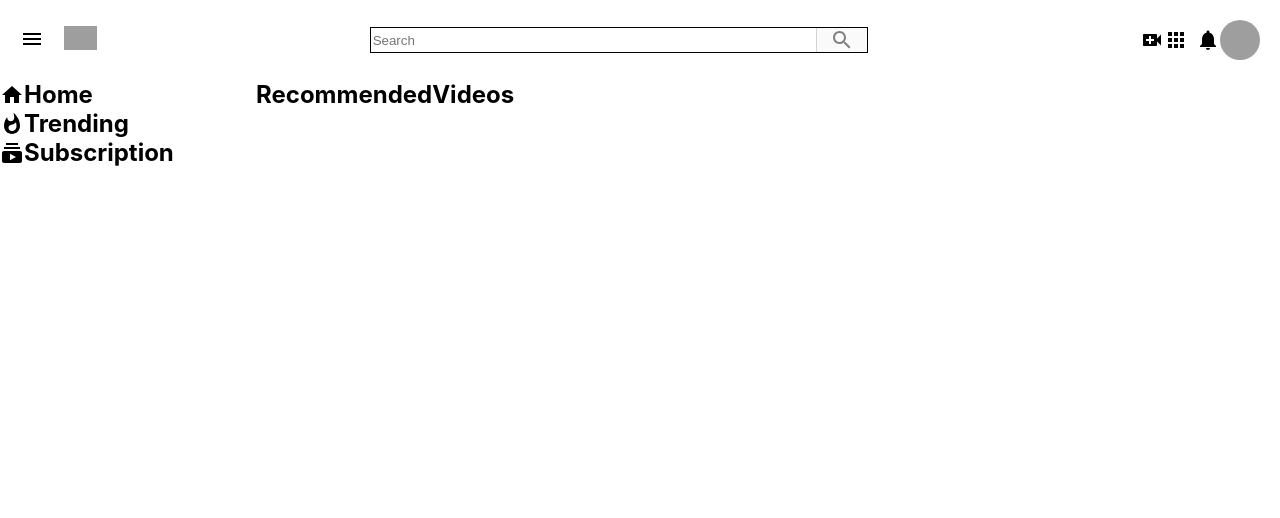
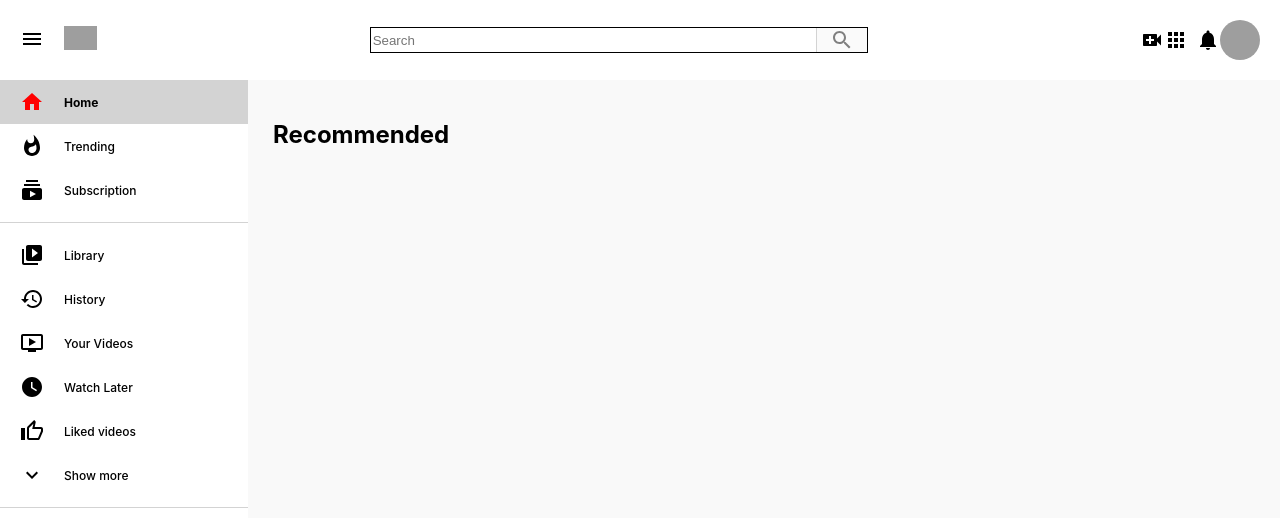
Before and after one commit to devarata/Youtube-clone, a React (Create React App) app: page / in a window 1280 px wide. Shown: the top 518 px of the page. Built offline with nearby package versions, Linux system fonts and the light colour scheme; grey boxes are pictures that could not be loaded.

Commit message:
Sidebar done

```diff
--- a/src/RecommendedVideos.css
+++ b/src/RecommendedVideos.css
@@ -1,3 +1,12 @@
 .recommendedVideos{
   flex: 0.8;
+  background-color: #f9f9f9;
+  padding: 40px 20px;
+  padding-bottom: 0;
+
 }
+
+.recommendedVideos > h2{
+  margin-left: 5px;
+  margin-bottom: 20px;
+}
--- a/src/RecommendedVideos.js
+++ b/src/RecommendedVideos.js
@@ -4,7 +4,7 @@
 function RecommendedVideos() {
   return (
     <div className="recommendedVideos">
-      <h2>RecommendedVideos</h2>
+      <h2>Recommended</h2>
     </div>
   )
 }
--- a/src/Sidebar.css
+++ b/src/Sidebar.css
@@ -1,3 +1,11 @@
 .sidebar{
   flex: 0.2;
 }
+
+.sidebar > hr{
+  height:1px;
+  border: 0;
+  background-color: lightgray;
+  margin-top: 10px;
+  margin-bottom: 10px;
+}
--- a/src/Sidebar.js
+++ b/src/Sidebar.js
@@ -4,15 +4,28 @@
 import HomeIcon from "@material-ui/icons/Home"
 import WhatshotIcon from "@material-ui/icons/Whatshot"
 import SubscriptionsIcon from "@material-ui/icons/Subscriptions"
+import VideoLibraryIcon from "@material-ui/icons/VideoLibrary"
+import HistoryIcon from "@material-ui/icons/History"
+import OndemandVideoIcon from "@material-ui/icons/OndemandVideo"
+import WatchLaterIcon from "@material-ui/icons/WatchLater"
+import ThumbUpAltOutlinedIcon from "@material-ui/icons/ThumbUpAltOutlined"
+import ExpandMoreOutlinedIcon from "@material-ui/icons/ExpandMoreOutlined"
 
 
 function Sidebar() {
   return (
     <div className="sidebar">
-    <SidebarRow Icon={HomeIcon} title="Home"/>
+    <SidebarRow selected Icon={HomeIcon} title="Home"/>
     <SidebarRow Icon={WhatshotIcon} title="Trending"/>
     <SidebarRow Icon={SubscriptionsIcon} title="Subscription"/>
-
+    <hr/>
+    <SidebarRow Icon={VideoLibraryIcon} title="Library"/>
+    <SidebarRow Icon={HistoryIcon} title="History"/>
+    <SidebarRow Icon={OndemandVideoIcon} title="Your  Videos"/>
+    <SidebarRow Icon={WatchLaterIcon} title="Watch Later"/>
+    <SidebarRow Icon={ThumbUpAltOutlinedIcon} title="Liked videos"/>
+    <SidebarRow Icon={ExpandMoreOutlinedIcon} title="Show more"/>
+    <hr/>
     </div>
   )
 }
--- a/src/SidebarRow.css
+++ b/src/SidebarRow.css
@@ -1,4 +1,40 @@
 .sidebarRow{
   display: flex;
   align-items: center;
+  padding: 10px 20px;
 }
+
+..sidebarRow__icon{
+  color: #606060;
+  font-size: large !important;
+}
+
+.sidebarRow__title{
+  flex: 1;
+  margin-left: 20px;
+  font-size: 12px;
+  font-weight: 500;
+}
+
+.sidebarRow:hover{
+  background-color: lightgray;
+  cursor: pointer;
+}
+
+.sidebarRow:hover > .sidebarRow__icon{
+  color:red;
+}
+
+.sidebarRow:hover > .sidebarRow__title{
+  font-weight: bold;
+}
+.sidebarRow.selected{
+  background-color: lightgray;
+}
+
+.sidebarRow.selected> .sidebarRow__title{
+  font-weight: bold;
+}
+.sidebarRow.selected > .sidebarRow__icon{
+  color: red;
+}
--- a/src/SidebarRow.js
+++ b/src/SidebarRow.js
@@ -2,11 +2,11 @@
 
 import './SidebarRow.css'
 
-function SidebarRow({Icon,title}) {
+function SidebarRow({selected, title,Icon}) {
   return (
-    <div className="sidebarRow">
-      <Icon/>
-      <h2>{title}</h2>
+    <div className={`sidebarRow ${selected && "selected"}` }>
+      <Icon className="sidebarRow__icon" />
+      <h2 className="sidebarRow__title">{title}</h2>
     </div>
   )
 }
```
